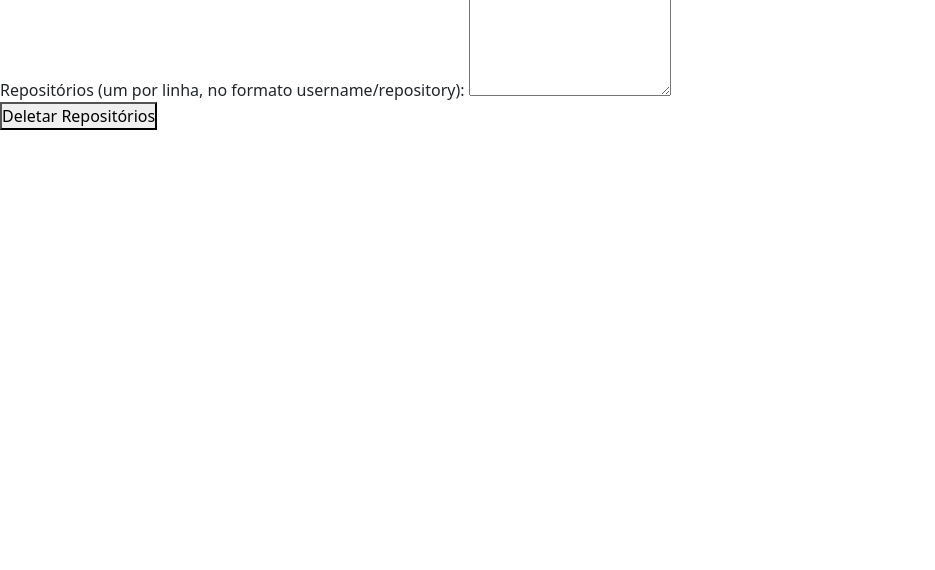
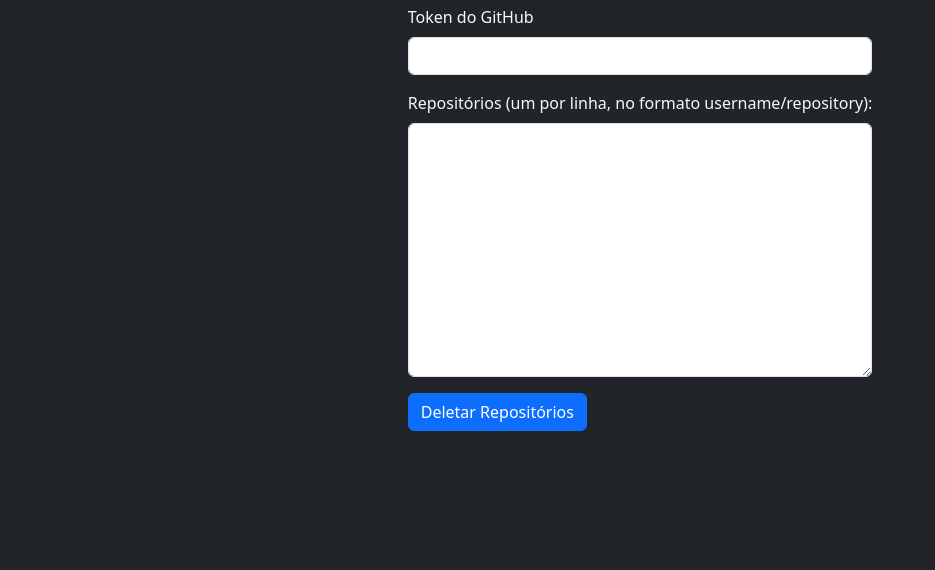
Before and after one commit to klebermkardel/delete-repo, a plain HTML site: page index.html in a window 1280 px wide. Shown: the part 230-800 px from the top of the page, without its empty margins (0-935 px from the left). Drawn offline with nearby package versions, Linux system fonts and the light colour scheme.

Commit message:
:lipstick: feat: cria estilização com bootstrap
Cria estilização do projeto utilizando Bootstrap
5.3.0-alpha1

```diff
--- a/assets/css/styles.css
+++ b/assets/css/styles.css
@@ -1,12 +1,3 @@
-*,
-*:after,
-*:before {
-    margin: 0;
-    padding: 0;
-    box-sizing: border-box;
-    text-decoration: none;
+body, html {
+    height: 100%;
 }
-body{
-    font-size: 100%;
-    list-style-type: none;
-}
--- a/index.html
+++ b/index.html
@@ -7,21 +7,26 @@
     <link rel="stylesheet" href="./assets/css/styles.css">
     <link href="https://cdn.jsdelivr.net/npm/bootstrap@5.3.0-alpha1/dist/css/bootstrap.min.css" rel="stylesheet">
 </head>
-<body>
-    <h1>Delete Repo</h1>
-    <form id="delete-form">
-        <label for="token">Token do GitHub</label>
-        <input type="text" id="token" name="token" required>
-        <br>
-        <label for="repos">Repositórios (um por linha, no formato username/repository):</label>
-        <textarea id="repos" name="repos" rows="10" required></textarea>
-        <br>
-        <button type="submit">Deletar Repositórios</button>
-    </form>
-    <div id="output"></div>
+<body class="d-flex justify-content-center align-items-center vh-100 bg-dark">
+    <div class="container d-flex justify-content-center align-items-center">
+        <div>
+            <h1 class="mt-5 text-center text-light">Delete Repo</h1>
+            <form id="delete-form" class="mt-4">
+                <div class="mb-3">
+                    <label for="token" class="form-label text-light">Token do GitHub</label>
+                    <input type="text" class="form-control" id="token" name="token" required>
+                </div>
+                <div class="mb-3">
+                    <label for="repos" class="form-label text-light">Repositórios (um por linha, no formato username/repository):</label>
+                    <textarea class="form-control" id="repos" name="repos" rows="10" required></textarea>
+                </div>
+                <button type="submit" class="btn btn-primary">Deletar Repositórios</button>
+            </form>
+            <div id="output" class="mt-4"></div>
+        </div>
+    </div>
 
     <script src="./assets/js/script.js"></script>
-
     <script src="https://cdn.jsdelivr.net/npm/bootstrap@5.3.0-alpha1/dist/js/bootstrap.bundle.min.js"></script>
 </body>
 </html>
```
